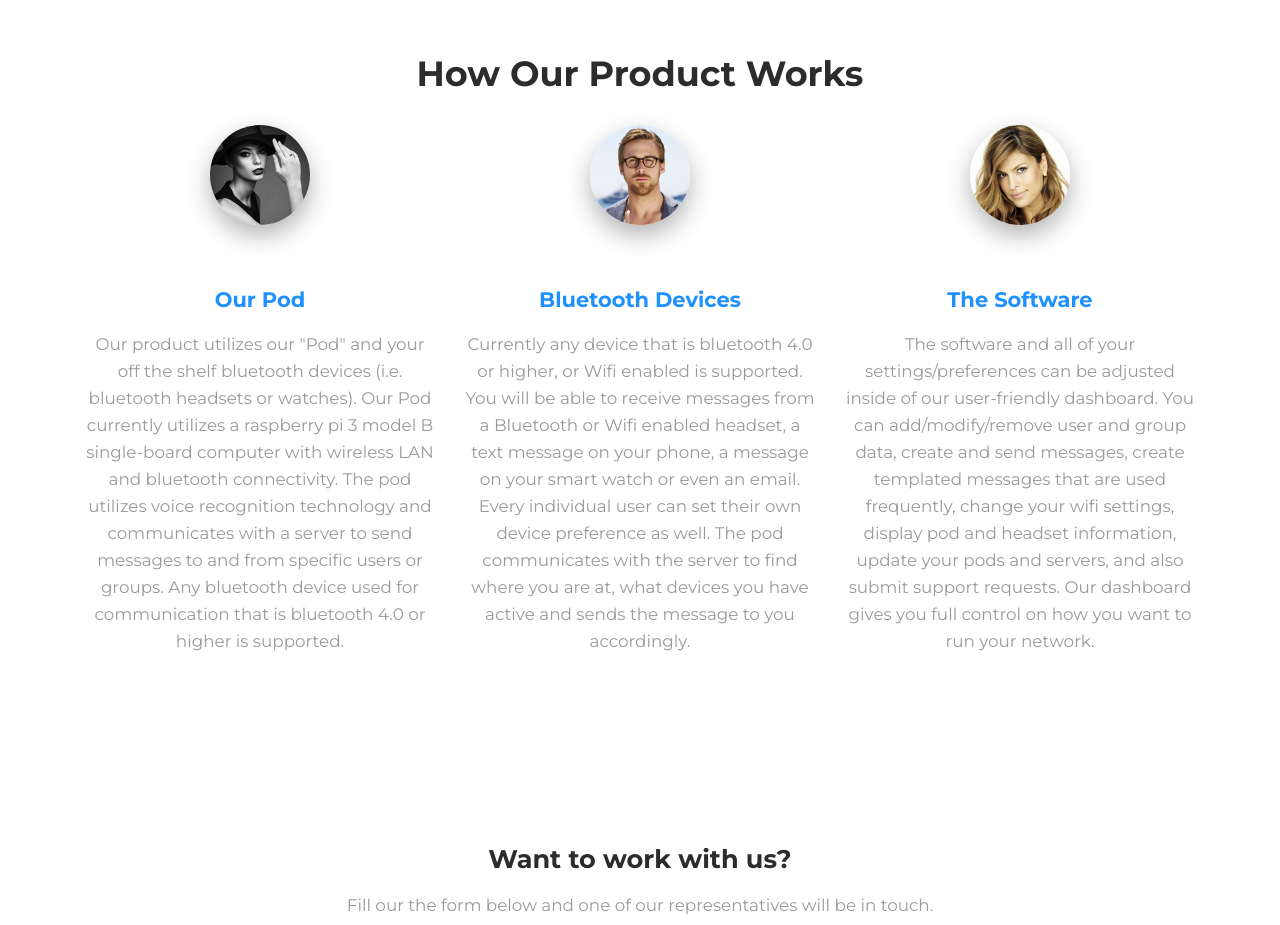
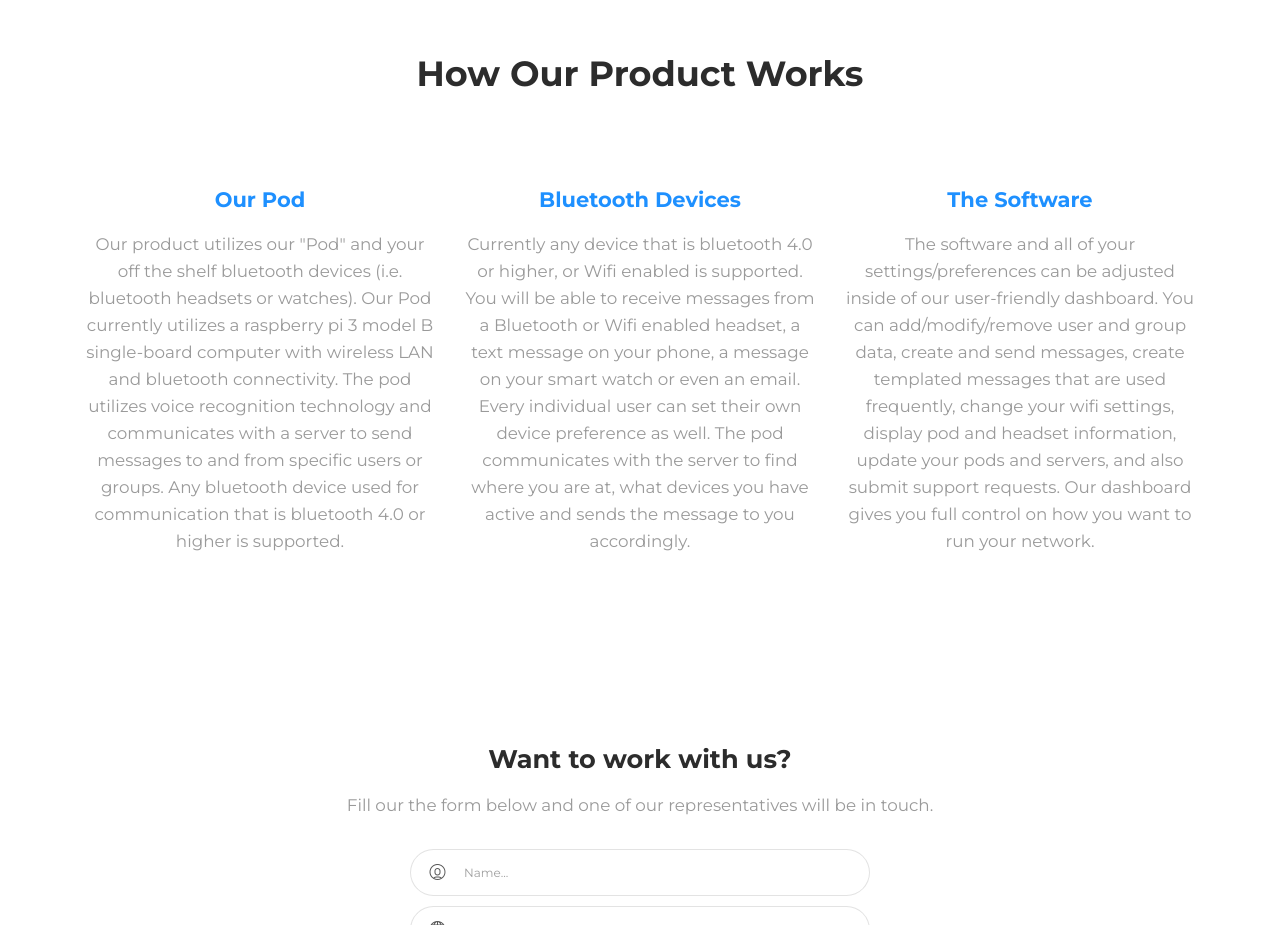
Before and after one commit to dave-toptier/dave-toptier.github.io, a website: page index.html in a window 1280 px wide. Shown: the part 2240-3165 px from the top of the page. Drawn offline with nearby package versions, Linux system fonts and the light colour scheme.

Commit message:
udpate
update

```diff
--- a/index.html
+++ b/index.html
@@ -153,21 +153,18 @@ $(document).ready(function(){
           <div class="row">
             <div class="col-md-4">
               <div class="team-player">
-                <img src="../assets/img/avatar.jpg" alt="Thumbnail Image" class="rounded-circle img-fluid img-raised">
                 <h4 class="title">Our Pod</h4>
                 <p class="description"> Our product utilizes our "Pod" and your off the shelf bluetooth devices (i.e. bluetooth headsets or watches). Our Pod currently utilizes a raspberry pi 3 model B single-board computer with wireless LAN and bluetooth connectivity. The pod utilizes voice recognition technology and communicates with a server to send messages to and from specific users or groups. Any bluetooth device used for communication that is bluetooth 4.0 or higher is supported.
               </div>
             </div>
             <div class="col-md-4">
               <div class="team-player">
-                <img src="../assets/img/ryan.jpg" alt="Thumbnail Image" class="rounded-circle img-fluid img-raised">
                 <h4 class="title">Bluetooth Devices</h4>
                 <p class="description">Currently any device that is bluetooth 4.0 or higher, or Wifi enabled is supported. You will be able to receive messages from a Bluetooth or Wifi enabled headset, a text message on your phone, a message on your smart watch or even an email. Every individual user can set their own device preference as well. The pod communicates with the server to find where you are at, what devices you have active and sends the message to you accordingly.
               </div>
             </div>
             <div class="col-md-4">
               <div class="team-player">
-                <img src="../assets/img/eva.jpg" alt="Thumbnail Image" class="rounded-circle img-fluid img-raised">
                 <h4 class="title">The Software</h4>
                 <p class="description">The software and all of your settings/preferences can be adjusted inside of our user-friendly dashboard. You can add/modify/remove user and group data, create and send messages, create templated messages that are used frequently, change your wifi settings, display pod and headset information, update your pods and servers, and also submit support requests. Our dashboard gives you full control on how you want to run your network.
               </div>
```
Also changed, not shown: thankyou.html (+3 -0 lines).
